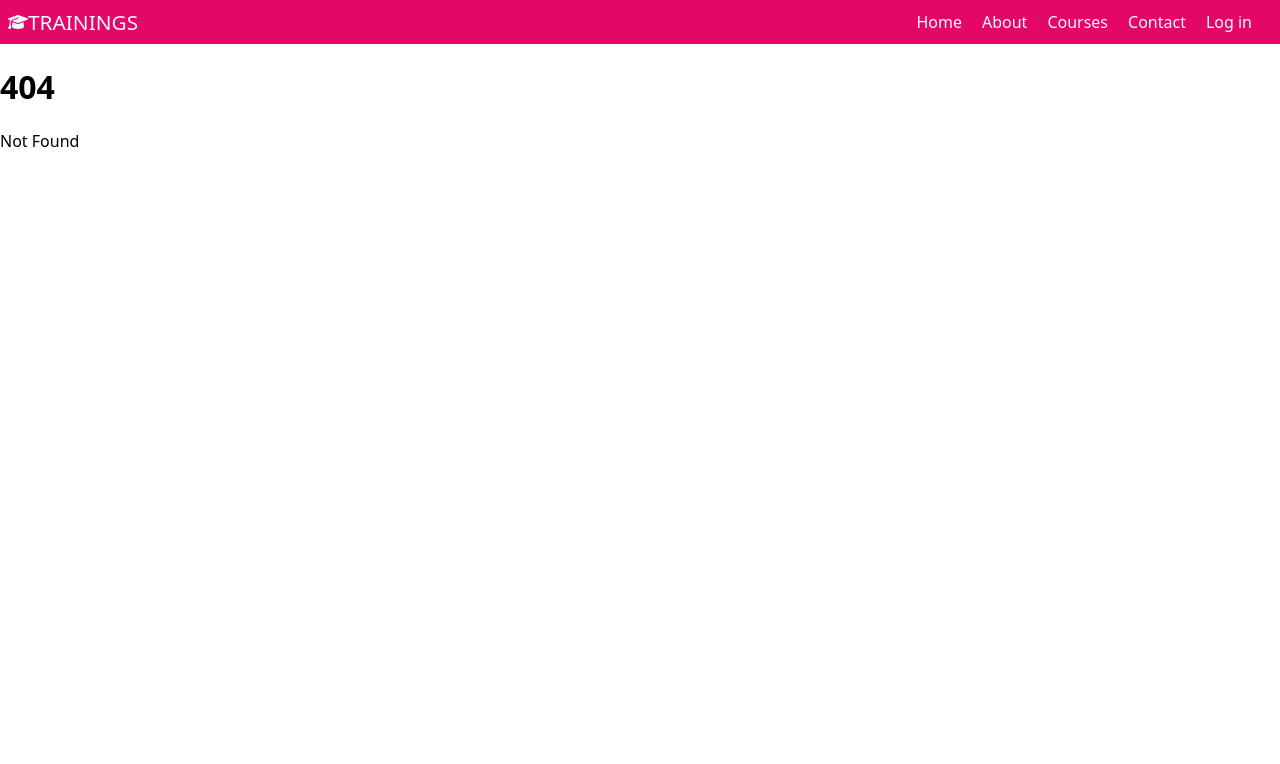
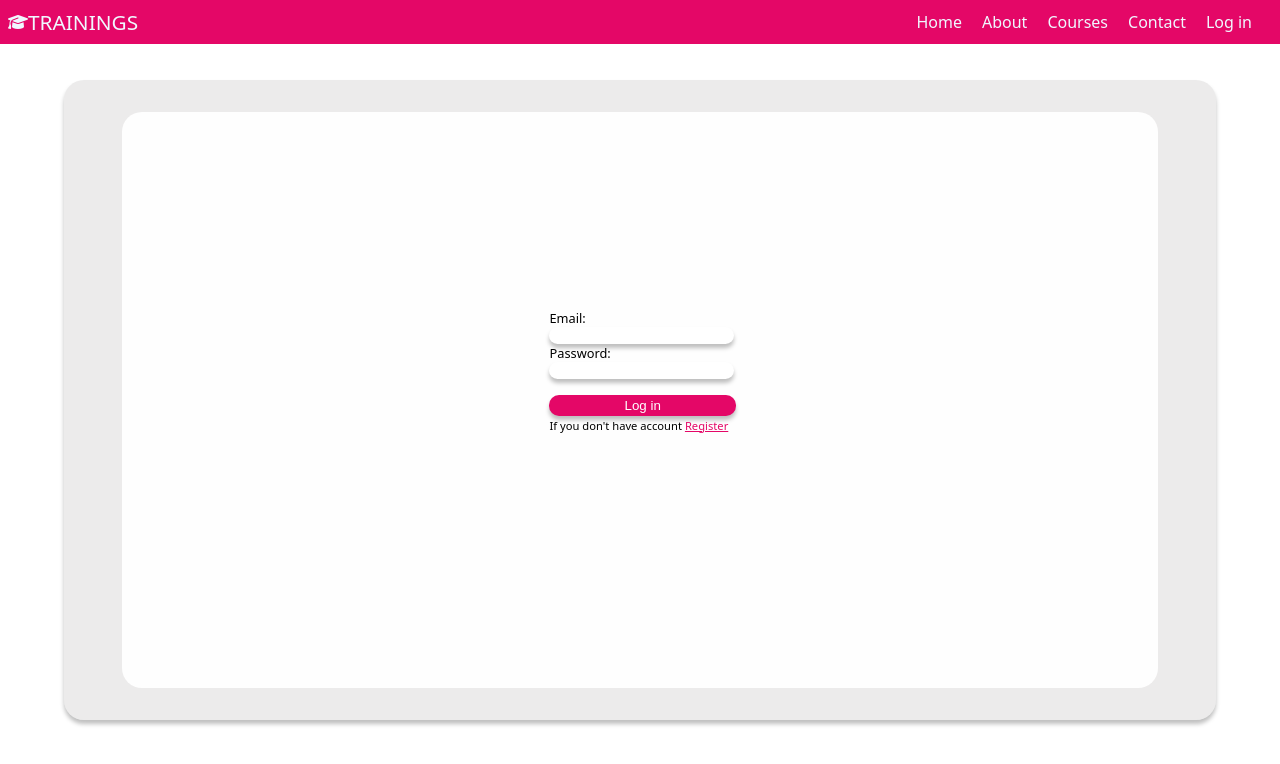
Before and after one commit to IrinaKozka/Trainings-app, a SvelteKit app: page /login in a window 1280 px wide. Before the commit this address had no page. Shown: the top 764 px of the page. Built offline with nearby package versions, Linux system fonts and the light colour scheme.

Commit message:
add login page

```diff
--- a/package.json
+++ b/package.json
@@ -20,5 +20,8 @@
 		"svelte": "^3.54.0",
 		"vite": "^4.3.0"
 	},
-	"type": "module"
+	"type": "module",
+	"dependencies": {
+		"svelte-routing": "^1.8.9"
+	}
 }
--- /dev/null
+++ b/src/routes/login/+page.svelte
@@ -0,0 +1,120 @@
+<script>
+    import { navigate } from "svelte-routing";
+
+    let email = '';
+    let password = '';
+    let isLoggedIn = false;
+
+    function handleLogin(event) {
+      event.preventDefault();
+      const isAuthenticated = authenticate(email, password);
+      if (isAuthenticated) {
+        isLoggedIn = true;
+        navigate('/home');
+      } else {
+        alert('Invalid credentials');
+      }
+    }
+  </script>
+
+
+  <div class="container">
+      <div class="box">
+  <div class="form">
+
+  <form on:submit|preventDefault={handleLogin}>
+      <div>
+            <label for="email">Email:</label>
+      </div>
+      <div>
+    <input type="email" id="email" bind:value={email} required>
+      </div>
+
+  <div>
+        <label for="password">Password:</label>
+  </div>
+   <div>
+    <input type="password" id="password" bind:value={password} required>
+  </div>
+
+  <div>
+       <button type="submit">Log in</button>
+       </div>
+       <div>
+    <label class="register" for="register">If you don't have account <a href="/register">Register</a></label>
+  </div>
+  </form>
+  </div>
+      </div>
+  </div>
+
+
+<style>
+ .container {
+    position: absolute;
+    width: 90%;
+    height: 80%;
+    left: 5%;
+    top: 10%;
+    display: flex;
+    background-color: rgba(197, 195, 195, 0.33);
+    box-shadow: 0px 4px 4px rgba(0, 0, 0, 0.25);
+    border-radius: 20px;
+    }
+
+    .box{
+    position: absolute;
+    height: 90%;
+    width: 90%;
+    left: 5%;
+    top: 5%;
+    border-radius: 20px;
+    background-color: rgba(255, 255, 255, 0.96);
+    }
+
+    .form {
+      position: absolute;
+      height: 90%;
+      width: 100%;
+      display: grid;
+      place-items: center;
+      font-size: 0.8rem;
+      font-family: system-ui, -apple-system, BlinkMacSystemFont, 'Segoe UI', Roboto, Oxygen, Ubuntu, Cantarell, 'Open Sans', 'Helvetica Neue', sans-serif;
+      font-weight: 400;
+    }
+
+    input, button {
+       display: flex;
+       align-items: center;
+       justify-content: center;
+       width: 100%;
+       height: 40%;
+       border-radius: 10px;
+       border-width: 0.0rem;
+       box-shadow: 0px 4px 4px rgba(0, 0, 0, 0.25);
+    }
+
+    button{
+        display: grid;
+        place-items: center;
+        margin-top: 1rem;
+        width: 103%;
+        height: 1.3rem;
+        background-color:  hsl(334, 94%, 46%);
+        color: white;
+        font-weight: normal;
+    }
+
+    a {
+        color:  hsl(334, 94%, 46%);
+      }
+
+    .register{
+        font-size: 0.7rem;
+    }
+
+    input:hover,
+    input:focus {
+        border-color: hsl(334, 94%, 46%);
+    }
+</style>
```
Also changed, not shown: 1 other file (tests, documents, lock files or other folders).
